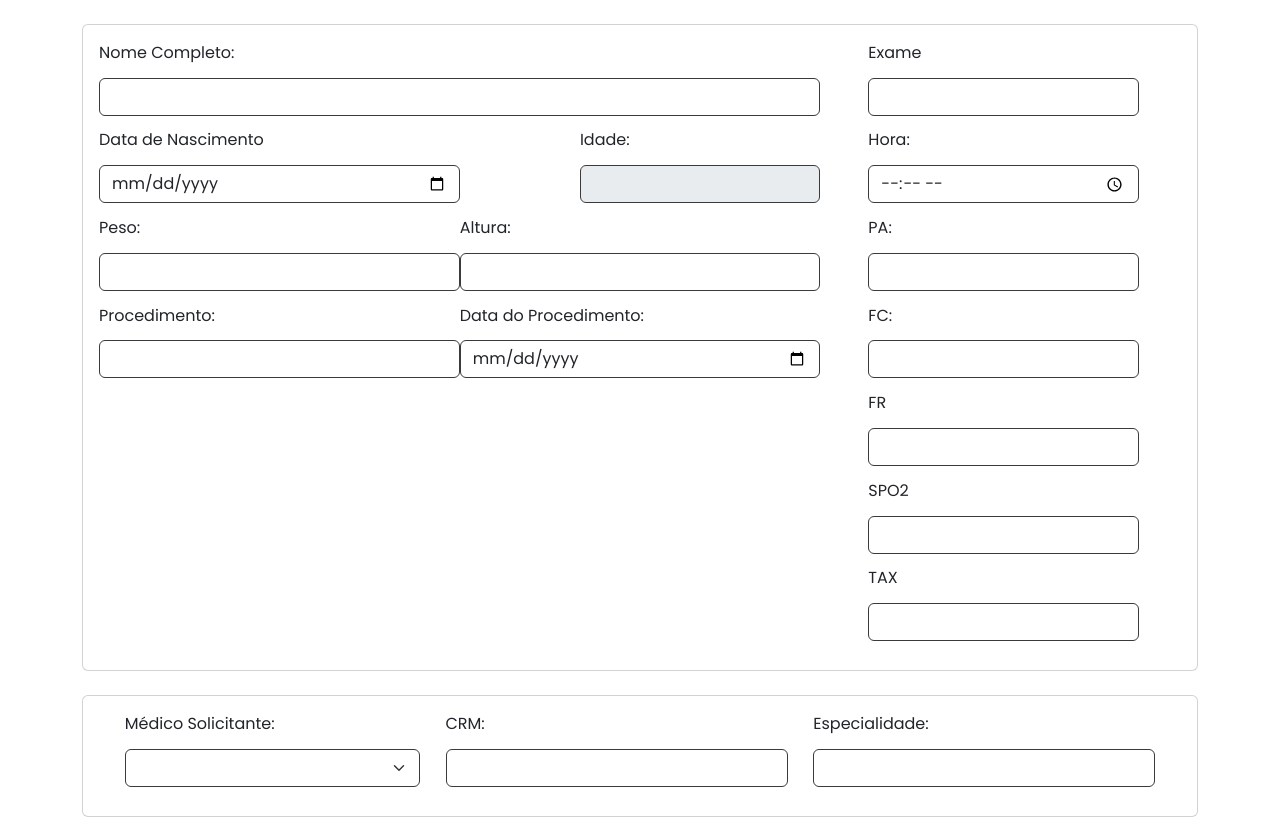
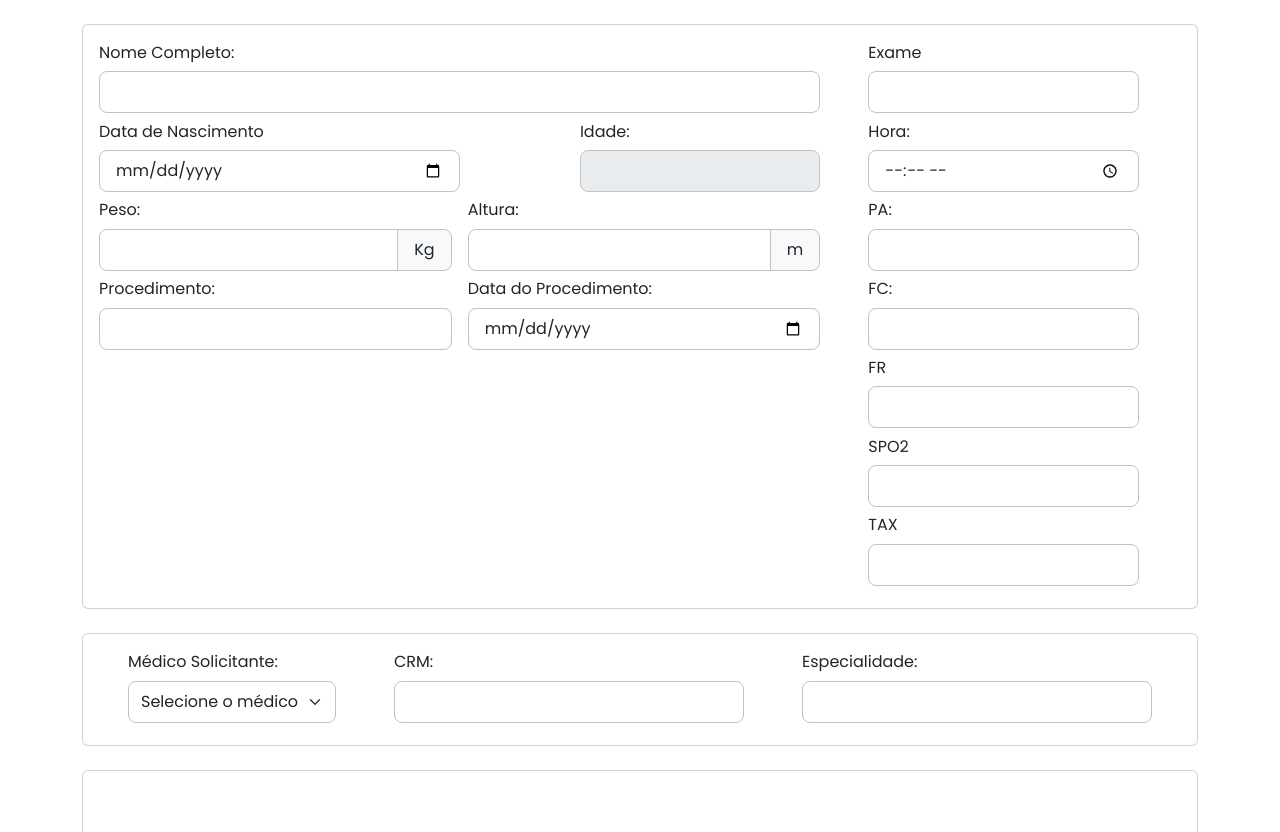
Before and after one commit to luisaraujoc/cdr-tools, a website: page public/pages/historicoenfermagem.html in a window 1280 px wide. Shown: the part 92-924 px from the top of the page. Drawn offline with nearby package versions, Linux system fonts and the light colour scheme; no server answers.

Commit message:
correção salvamento, iniciando finalização do Forms de TC

```diff
--- a/private/index.js
+++ b/private/index.js
@@ -68,7 +68,7 @@ app.post('/api/hitoricoEnfermagem/enviar', (req, res) => {
 
     const dataPadrao = JSON.parse(dataJson)
 
-    const pdfPath = path.join('C:', 'Temp', 'PDF', `Historicoenfermagem${generateFileName(dataPadrao, dadosNameConvert)}.pdf`);
+    const pdfPath = path.join('C:', 'Temp', 'PDF', 'AnamneseHEM', `${generateFileName(dataPadrao, dadosNameConvert)}.pdf`);
 
     pdf.create(informacaoRecebida, {}).toFile(pdfPath, (err, result) => {
         if (err) {
@@ -102,7 +102,7 @@ app.post('/api/tomografia/enviar', (req, res) => {
 
     const dataPadrao = JSON.parse(dataJson)
 
-    const pdfPath = path.join('C:', 'Temp', 'PDF', `Tomografia${generateFileName(dataPadrao, dadosNameConvert)}.pdf`);
+    const pdfPath = path.join('C:', 'Temp', 'PDF', 'AnamneseTC' ,`${generateFileName(dataPadrao, dadosNameConvert)}.pdf`);
 
     pdf.create(informacaoRecebida, {}).toFile(pdfPath, (err, result) => {
         if (err) {
--- a/private/json/medicos.json
+++ b/private/json/medicos.json
@@ -1 +1 @@
-[{"id":1,"nome":"Teste","especialidade":"T","crm":"123"},{"id":2,"nome":"Lucas Eduardo Souza Da Silva","especialidade":"Cardiologista","crm":"3123"}]
+[{"id":1,"nome":"Luiz","especialidade":"Neurologista","crm":"12345"}]
--- a/public/pages/historicoenfermagem.html
+++ b/public/pages/historicoenfermagem.html
@@ -7,7 +7,6 @@
     <link rel="stylesheet" href="../../node_modules/bootstrap/dist/css/bootstrap.min.css">
     <link rel="stylesheet" href="../../node_modules/bootstrap-icons/font/bootstrap-icons.css">
     <link rel="stylesheet" href="../../src/css/styleHistoricoEnfermagem.css">
-    <link rel="stylesheet" href="../../src/css/global.css">
     <script src="https://cdnjs.cloudflare.com/ajax/libs/dompurify/2.2.7/purify.min.js"></script>
     <title>CDR - Novo Histórico de Enfermagem</title>
 </head>
@@ -97,22 +96,28 @@
                             </div>
                             <!-- Peso e altura -->
                             <div class="pesoAltura col-12 d-flex justify-content-between">
-                                <div class="leftPesoAltura col-6">
+                                <div class="leftPesoAltura pe-2 col-6">
                                     <label for="peso">Peso:</label>
-                                    <input type="text" name="peso" id="peso" class="form-control">
+                                    <div class="input-group">
+                                        <input type="text" name="peso" id="peso" class="form-control">
+                                        <div class="input-group-text">Kg</div>
+                                    </div>
                                 </div>
-                                <div class="rightPesoAltura col-6">
+                                <div class="rightPesoAltura ps-2 col-6">
                                     <label for="altura">Altura:</label>
-                                    <input type="text" name="altura" id="altura" class="form-control">
+                                    <div class="input-group">
+                                        <input type="text" name="altura" id="altura" class="form-control">
+                                        <div class="input-group-text">m</div>
+                                    </div>
                                 </div>
                             </div>
                             <!-- Procedimento e data -->
                             <div class="procedimentoData col-12 d-flex justify-content-between">
-                                <div class="leftProcedimento col-6">
+                                <div class="leftProcedimento pe-2 col-6">
                                     <label for="procedimento">Procedimento:</label>
                                     <input type="text" name="procedimento" id="procedimento" class="form-control">
                                 </div>
-                                <div class="rightData col-6">
+                                <div class="rightData ps-2 col-6">
                                     <label for="dataProcedimento">Data do Procedimento:</label>
                                     <input type="date" name="dataProcedimento" id="dataProcedimento" class="form-control">
                                 </div>
@@ -147,11 +152,11 @@
             <!-- médico solicitante, especialidade e crm -->
             <div class="card mt-4">
                 <div class="card-body">
-                    <div class="d-flex justify-content-evenly">
+                    <div class="d-flex justify-content-around">
                         <div class="form-group">
                             <label for="medicoSolicitante">Médico Solicitante:</label>
-                            <select name="medicoSolicitante" id="medicoSolicitante" class="form-control form-select">
-                                <option value="0" disabled>Selecione o médico solicitante</option>
+                            <select name="medicoSolicitante" id="medicoSolicitante" class="form-select">
+                                <option selected disabled value="">Selecione o médico</option>
                             </select>
                         </div>
                         <div class="form-group">
--- a/src/css/global.css
+++ b/src/css/global.css
@@ -10,8 +10,21 @@
 * {
   font-family: 'Poppins', sans-serif;
 }
-.form-control {
-  margin: 0.8em 0 0.8em 0;
+.form-control, .input-group-text, .form-select {
+  margin: 0.4em 0 0.4em 0;
+}
+
+.form-control, .input-group-text {
+  border-radius: 8px;
+  border: 1px solid #C2C2C2;
+  padding: 0.5em 1em;
+}
+
+.form-select {
+  border-radius: 8px;
+  border: 1px solid #C2C2C2;
+  padding-top: 0.5em;
+  padding-bottom: 0.5em;
 }
 
 .form-control .form-check {
--- a/src/css/styleHistoricoEnfermagem.css
+++ b/src/css/styleHistoricoEnfermagem.css
@@ -1,5 +1,5 @@
 @import url('./navbar.css');
-/* @import url('./global.css'); */
+@import url('./global.css');
 
 .nav-item .nav-link {
     width: 100px;
@@ -8,10 +8,6 @@
 
 .hide{
     display: none;
-}
-
-.form-control {
-    border-color: #3a3a3a;
 }
 
 /* MODAL */
```
Also changed, not shown: public/pages/listaMedico.html (+2 -2 lines), public/pages/tomografia.html (+9 -6 lines).
